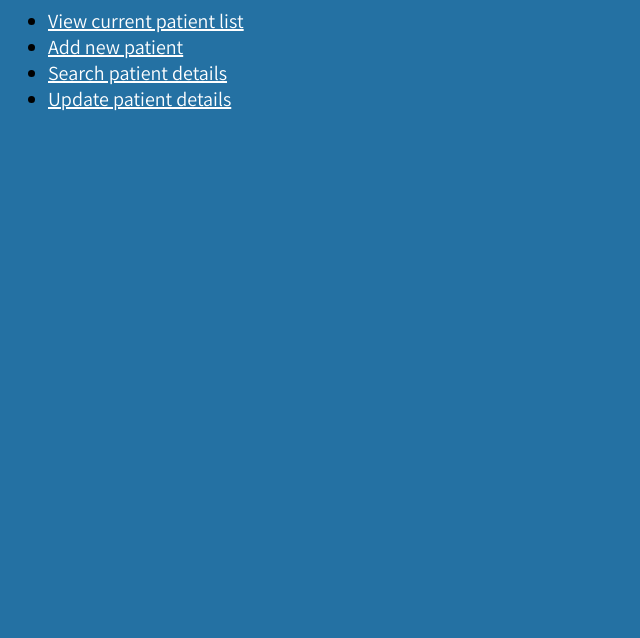
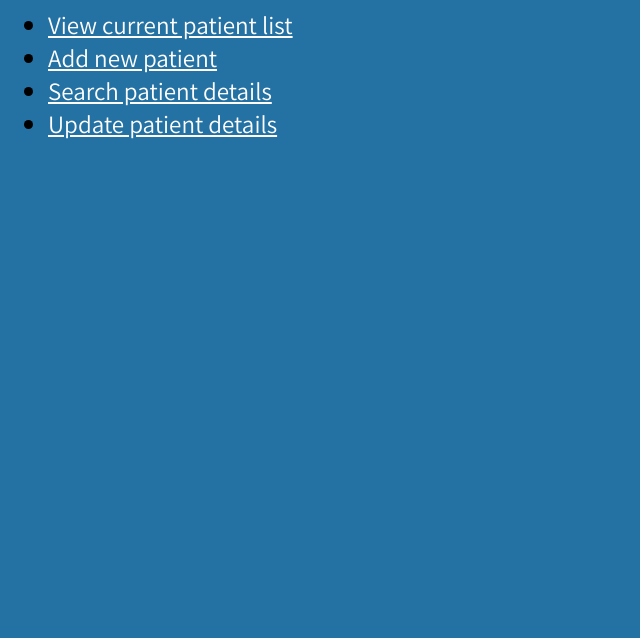
Before and after one commit to datmemerboi/TDC, a website: page index.html in a window 1280 px wide. Shown: the part 162-800 px from the top of the page, without its empty margins (0-640 px from the left). Drawn offline with Linux system fonts and the light colour scheme.

Commit message:
Minor changes

```diff
--- a/static/css/index.css
+++ b/static/css/index.css
@@ -11,3 +11,6 @@ a {
 a:hover {
   color: #BFBFBF;
 }
+li {
+  font-size: 25px;
+}
--- a/static/css/search.css
+++ b/static/css/search.css
@@ -28,3 +28,6 @@ tr:hover {
 tr::selection {
   background-color: #BABABA;
 }
+.no-select {
+  user-select: none;
+}
```
